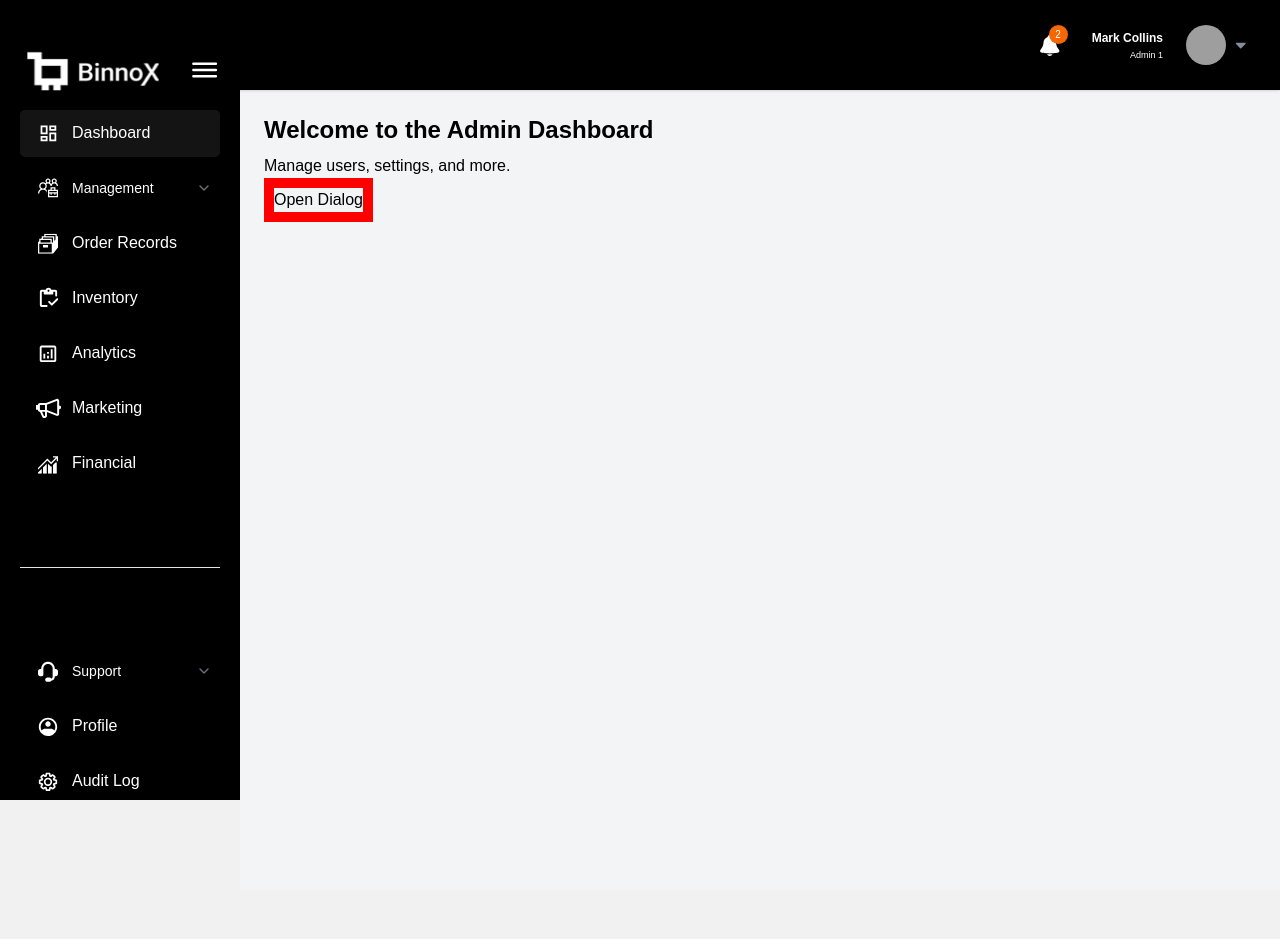
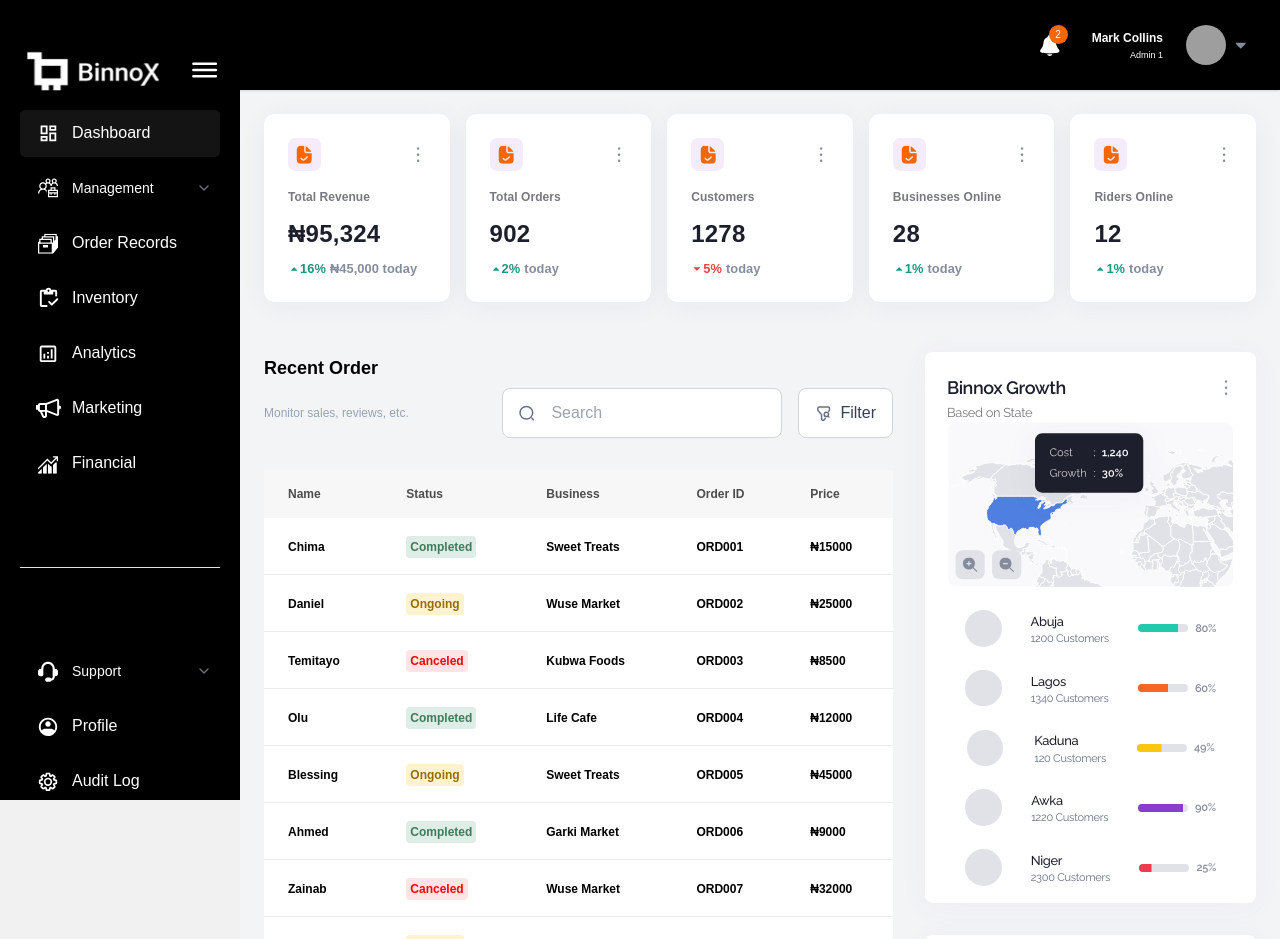
Before and after one commit to Binnox-Global/binnox-admin, a Next.js app: page /dashboard in a window 1280 px wide. Shown: the top 939 px of the page. Before the commit the page ends 890 px from the top, so only its background shows below. Built offline with nearby package versions, Linux system fonts and the light colour scheme; grey boxes are pictures that could not be loaded.

Commit message:
dashboard layout

```diff
--- a/src/app/dashboard/page.tsx
+++ b/src/app/dashboard/page.tsx
@@ -1,27 +1,184 @@
 "use client";
+import { ReviewCard } from "@/components/cards/ReviewCard";
+import { StatsCard } from "@/components/cards/StatsCard";
 // import Modal from "@/components/DialogComponent";
 import { DialogComponent } from "@/components/DialogComponent";
 import OrderDetails from "@/components/DialogComponent/OrderDetails";
 import ProductDiscount from "@/components/DialogComponent/ProductDiscount";
 import WithdrawalDetails from "@/components/DialogComponent/WithdrawalDetails";
+import { FileSvg } from "@/components/icons/FileSvg";
+import { OptionsSvg } from "@/components/icons/OptionsSvg";
+import { RecentOrders } from "@/components/tables/RecentOrders";
 import { useState } from "react";
+import Image from "next/image";
+import { ProgressBarComponent } from "@/components/ProgressBarComponent/ProgressBar";
 
 export default function DashboardPage() {
   const [isModalOpen, setIsModalOpen] = useState(false);
   return (
-    <div className="text-black">
-      <h2 className="text-2xl font-bold">Welcome to the Admin Dashboard</h2>
-      <p className="mt-2">Manage users, settings, and more.</p>
-      <div className="flex">
-        <DialogComponent
-          title="Dialog Title"
-          trigger={<button>Open Dialog</button>}
-        >
-          {/* <OrderDetails /> */}
-          {/* <WithdrawalDetails /> */}
-          <ProductDiscount />
-        </DialogComponent>
+    <div className="flex flex-col gap-[50px] text-black">
+      {/* Regular Stats Cards Row */}
+      <div className="grid grid-cols-1 sm:grid-cols-2 lg:grid-cols-3 xl:grid-cols-5 gap-4">
+        <StatsCard
+          title="Total Revenue"
+          value="₦95,324"
+          percentage={16}
+          timeFrame="₦45,000 today"
+          icon={<FileSvg className="text-[#F46702]" size={24} />}
+        />
+
+        <StatsCard
+          title="Total Orders"
+          value="902"
+          percentage={2}
+          timeFrame="today"
+          icon={<FileSvg className="text-[#F46702]" size={24} />}
+        />
+
+        <StatsCard
+          title="Customers"
+          value="1278"
+          percentage={-5}
+          timeFrame="today"
+          icon={<FileSvg className="text-[#F46702]" size={24} />}
+        />
+
+        <StatsCard
+          title="Businesses Online"
+          value="28"
+          percentage={1}
+          timeFrame="today"
+          icon={<FileSvg className="text-[#F46702]" size={24} />}
+        />
+
+        <StatsCard
+          title="Riders Online"
+          value="12"
+          percentage={1}
+          timeFrame="today"
+          icon={<FileSvg className="text-[#F46702]" size={24} />}
+        />
+      </div>
+
+      {/* Main Content - Two Column Layout */}
+      <div className="grid grid-cols-1 lg:grid-cols-[2fr_1fr] gap-8">
+        {/* Left Column - Charts */}
+        <div className="space-y-8">
+          <RecentOrders />
+        </div>
+
+        {/* Right Column - Cards */}
+        <div className="space-y-8">
+          <BinnoxGrowthComponent />
+          <ReviewCard
+            averageRating={4.0}
+            distribution={{
+              5: 50,
+              4: 50,
+              3: 50,
+              2: 50,
+              1: 50,
+            }}
+          />
+        </div>
       </div>
     </div>
   );
 }
+
+function BinnoxGrowthComponent() {
+  return (
+    <div className="min-w-[330.64px] w-full h-[551.06px] relative p-[22px] bg-white rounded-lg shadow-[0px_3.6737585067749023px_27.553190231323242px_0px_rgba(131,98,234,0.05)] overflow-hidden">
+      <div className="flex-col justify-start items-start gap-[1.84px] inline-flex w-full">
+        <div className="text-[#1d1f2c] text-lg font-semibold font-['Raleway'] leading-7 tracking-tight inline-flex justify-between items-center w-full">
+          Binnox Growth
+          <button className="text-[#858D9D] hover:text-[#1D1F2C]">
+            <OptionsSvg size={16} />
+          </button>
+        </div>
+        <div className="text-[#777980] text-[12.86px] font-normal font-['Raleway'] leading-[18.37px] tracking-tight">
+          Based on State
+        </div>
+      </div>
+      <div className="flex items-center justify-center w-full h-[165px]">
+        <Image
+          src="/images/Map.svg"
+          alt="Binnox Growth Chart"
+          width={286}
+          height={165}
+          className="w-full h-full"
+        />
+      </div>
+
+      <div className="mt-[22px] flex-col justify-center items-center gap-[22px] inline-flex w-full">
+        {/*  */}
+        <StateGrowthComponent
+          state="Abuja"
+          customers={1200}
+          progress={80}
+          progressColor="bg-[#22CAAD]"
+        />
+        <StateGrowthComponent
+          state="Lagos"
+          customers={1340}
+          progress={60}
+          progressColor="bg-[#F86624]"
+        />
+        <StateGrowthComponent
+          state="Kaduna"
+          customers={120}
+          progress={49}
+          progressColor="bg-[#F9C80E]"
+        />
+        <StateGrowthComponent
+          state="Awka"
+          customers={1220}
+          progress={90}
+          progressColor="bg-[#883DCF]"
+        />
+        <StateGrowthComponent
+          state="Niger"
+          customers={2300}
+          progress={25}
+          progressColor="bg-[#EB3D4D]"
+        />
+      </div>
+    </div>
+  );
+}
+
+function StateGrowthComponent({
+  state,
+  customers,
+  progress,
+  progressColor,
+}: {
+  state: string;
+  progressColor: string;
+  customers: number;
+  progress: number;
+}) {
+  return (
+    <div className="min-w-[286.55px] w-full max-w-[300px] h-[37.84px] justify-evenly items-center gap-[11.02px] inline-flex">
+      <div className="w-[36.74px] h-[36.74px] bg-[#e0e2e7] rounded-[91.84px]" />
+      <div className="flex-col justify-center items-start gap-[1.84px] inline-flex">
+        <div className=" text-[#1d1f2c] text-[12.86px] font-medium font-['Raleway'] leading-[18.37px] tracking-tight">
+          {state}
+        </div>
+        <div className=" text-[#667085] text-[11.02px] font-normal font-['Raleway'] leading-none tracking-tight">
+          {customers} Customers
+        </div>
+      </div>
+      <div className="h-[17px] justify-start items-center gap-[7.35px] flex">
+        <ProgressBarComponent
+          progress={progress}
+          className="w-[50px] bg-[#e0e2e7]"
+          progressColor={progressColor}
+        />
+        <div className="text-center text-[#858d9d] text-[11.02px] font-semibold font-['Raleway'] leading-none tracking-tight">
+          {progress}%
+        </div>
+      </div>
+    </div>
+  );
+}
```
Also changed, not shown: public/images/Map.svg (added).
